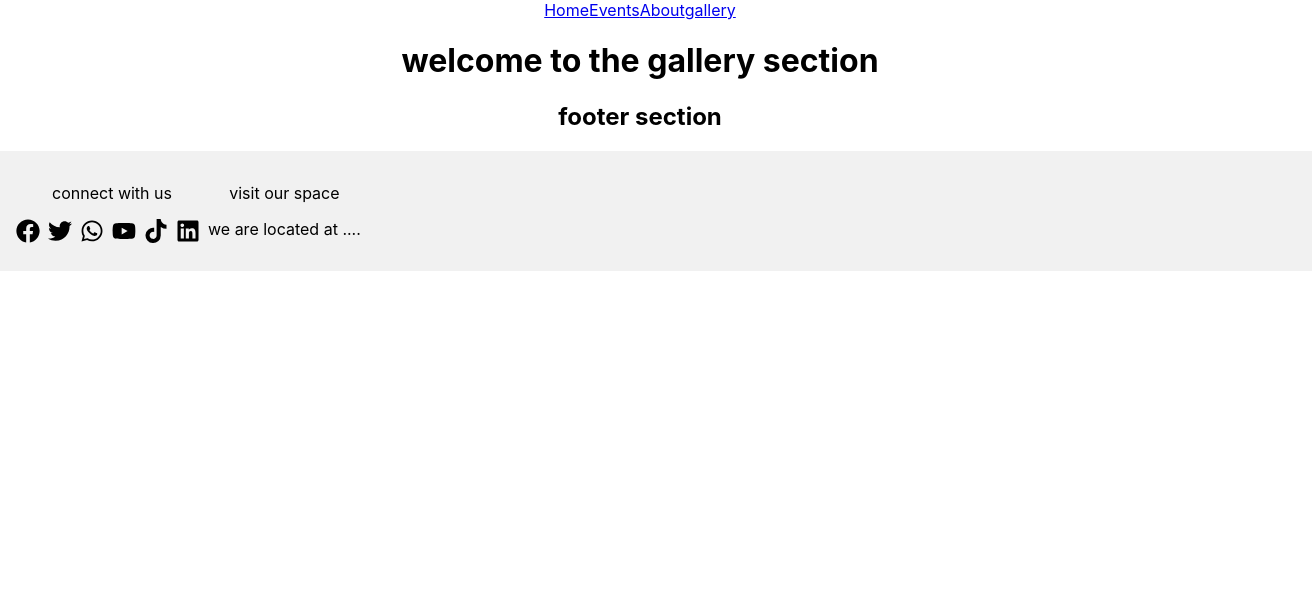
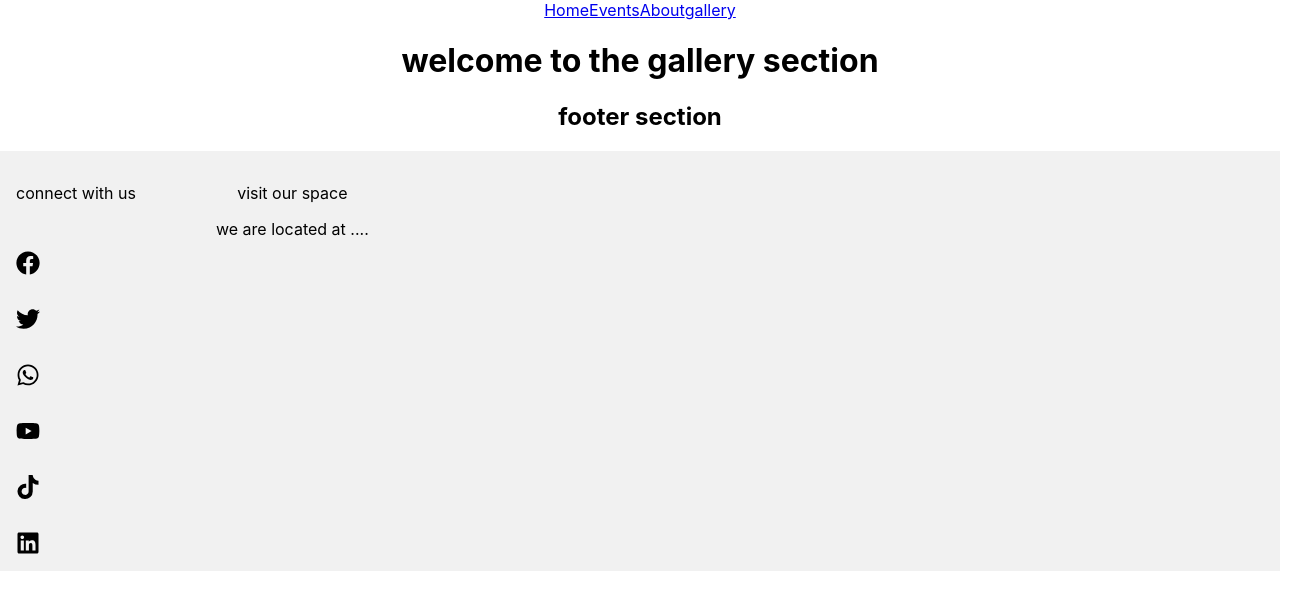
Before and after one commit to Kris-Ekiteles/ekai_empiror, a React (Create React App) app: page /gallery in a window 1280 px wide. Shown: the top 610 px of the page, 1312 px wide, since content can reach past the window. Built offline with nearby package versions, Linux system fonts and the light colour scheme.

Commit message:
address and space styling

```diff
--- a/src/components/Footer.css
+++ b/src/components/Footer.css
@@ -1,16 +1,25 @@
 footer{
-    position: sticky;
+     position: sticky;
     bottom: 0;
-    width: 100%;
+    width: 100vw;
     background-color: #f1f1f1;
-    padding: 1rem;
     display: flex;
     justify-content: start;
     align-items: start;
     flex-wrap: wrap;
     z-index: 1000;
+    gap: 3rem;
 
 }
 .media_icons{
     cursor: pointer;
+    display: flex;
+    flex-direction: column;
+    gap: 1rem;
+    margin: 1rem;
+
+
 }
+.our_space{
+    margin: 1rem;
+}
```
